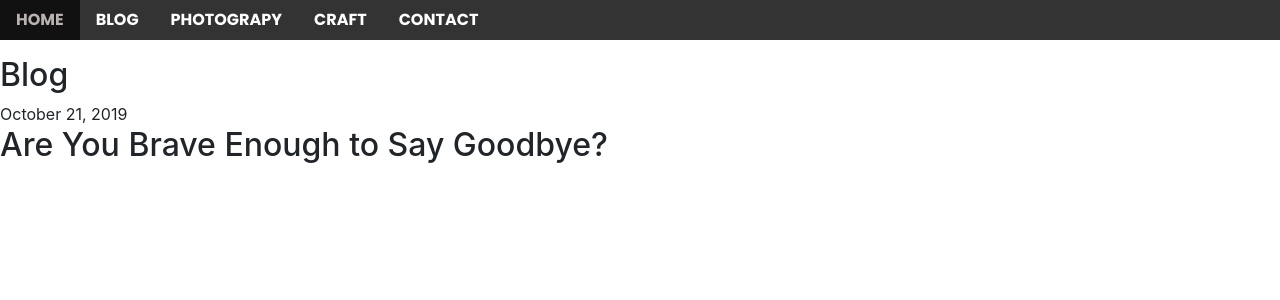
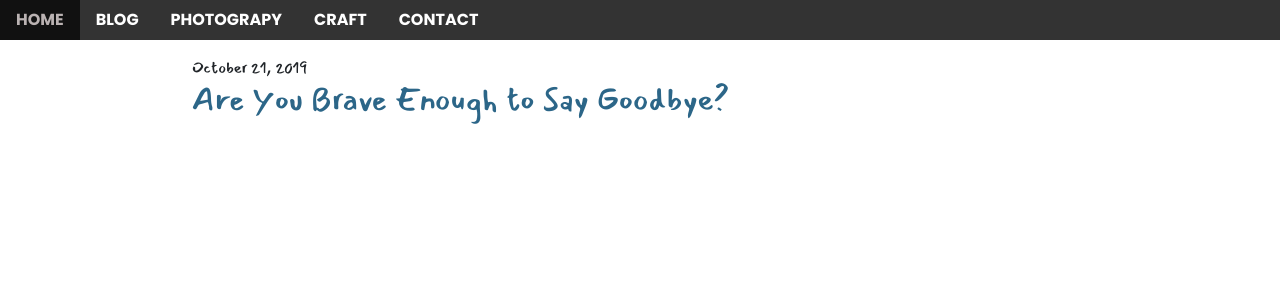
Before and after one commit to ting-an-chen/mysecondwebsitewithreact, a React (Create React App) app: page /blog in a window 1280 px wide. Shown: the top 300 px of the page. Built offline with nearby package versions, Linux system fonts and the light colour scheme.

Commit message:
Include css

```diff
--- a/src/components/Blog.js
+++ b/src/components/Blog.js
@@ -1,12 +1,15 @@
 import React, { Component } from 'react';
 import BlogPost from './BlogPost.js';
 import areYouBraveEnoughContent from './blog-post-contents/are-you-brave-enough.js';
+import '../css/main.css';
+import '../css/blog.css';
+import '../css/readable-content.css';
+
 
 class Blog extends Component {
   render() {
     return (
-        <div>
-          <h2>Blog</h2>
+        <div className="main" id="page_container">
           <BlogPost title="Are You Brave Enough to Say Goodbye?" date="October 21, 2019" content={areYouBraveEnoughContent}/>
         </div>
     );
--- a/src/components/BlogPost.js
+++ b/src/components/BlogPost.js
@@ -4,12 +4,12 @@ class BlogPost extends Component {
   render() {
     return (
         <div>
-          <header class="entry-header">
-            <div class="entry-date">{this.props.date}</div>
-            <h2 class="entry-title">{this.props.title}</h2>
+          <header className="entry-header">
+            <div className="entry-date">{this.props.date}</div>
+            <h2 className="entry-title entry">{this.props.title}</h2>
           </header>
 
-          <div class="entry-content">
+          <div className="entry-content entry">
             {this.props.content}
           </div>
         </div>
--- a/src/css/main.css
+++ b/src/css/main.css
@@ -13,12 +13,9 @@
 
 
 .main {
-    background-color: #111; /* Black */
     font-family:'Mansalva';
-    color:gray;
-    text-align:center;
+}
 
-}
 .mainpadding{
     padding:30px 30px 30px 30px;
 }
--- /dev/null
+++ b/src/css/readable-content.css
@@ -0,0 +1,33 @@
+@media screen and (max-width: 425px) {
+    #page_container {
+      width: 100%;
+    }
+}
+
+@media screen and (min-width: 426px) and (max-width: 768px) {
+    #page_container {
+      width: 80%;
+    }
+}
+
+@media screen and (min-width: 769px) and (max-width: 1024px) {
+    #page_container {
+      width: 80%;
+    }
+}
+
+@media screen and (min-width: 1025px) and (max-width: 1440px) {
+    #page_container {
+      width: 70%;
+    }
+}
+
+@media screen and (min-width: 1441px) {
+    #page_container {
+      width: 50%;
+    }
+}
+
+#page_container {
+    margin: auto;
+}
--- a/src/index.js
+++ b/src/index.js
@@ -3,8 +3,7 @@ import ReactDOM from 'react-dom';
 import './index.css';
 import App from './App';
 import * as serviceWorker from './serviceWorker';
-/* import BrowserRouter from 'react-router-dom' */
-import { BrowserRouter, Route, Switch } from "react-router-dom"
+import { BrowserRouter } from "react-router-dom"
 import 'bootstrap/dist/css/bootstrap.min.css';
 
 
```
Also changed, not shown: src/css/blog.css (line endings or trailing spaces).
